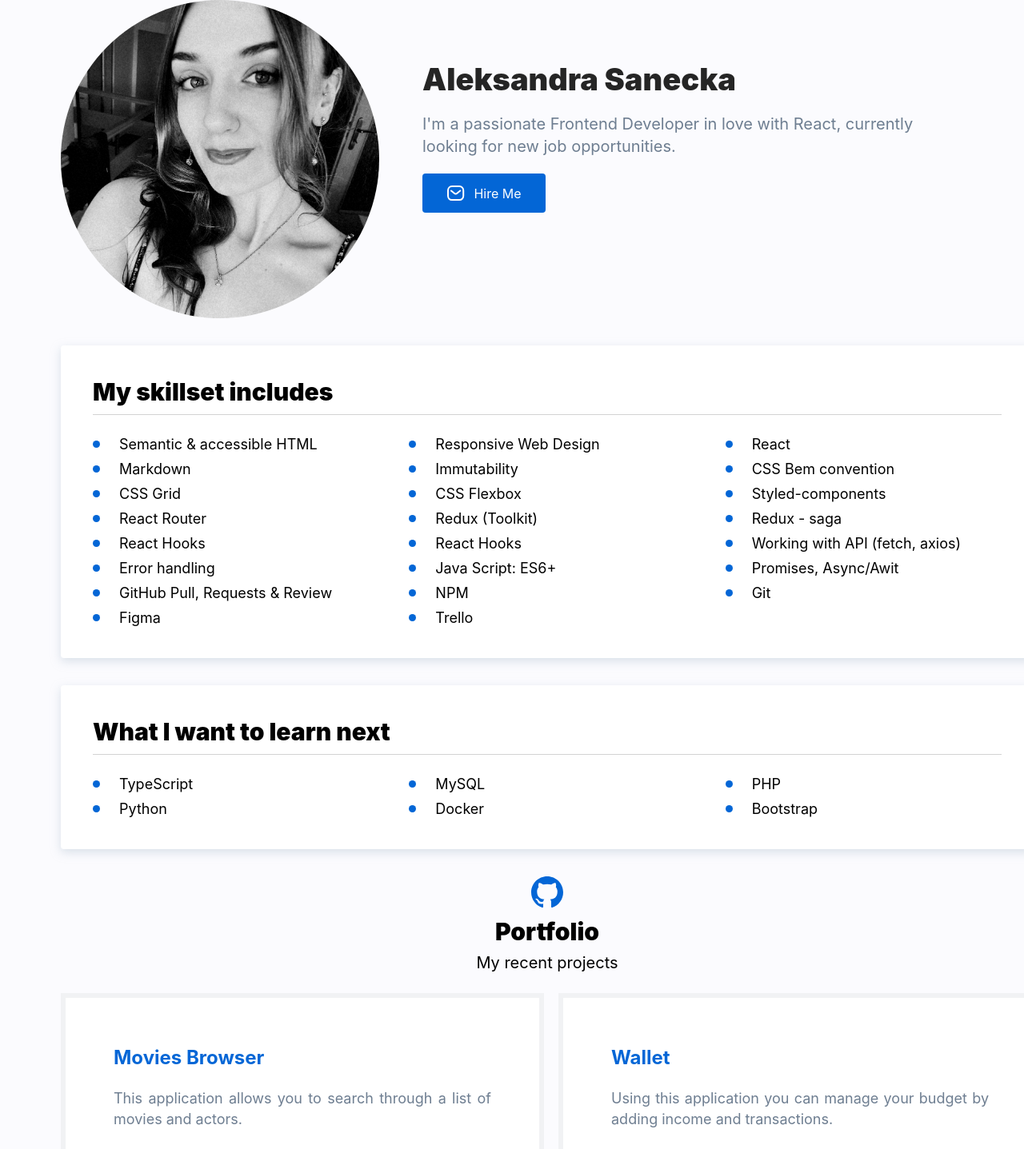
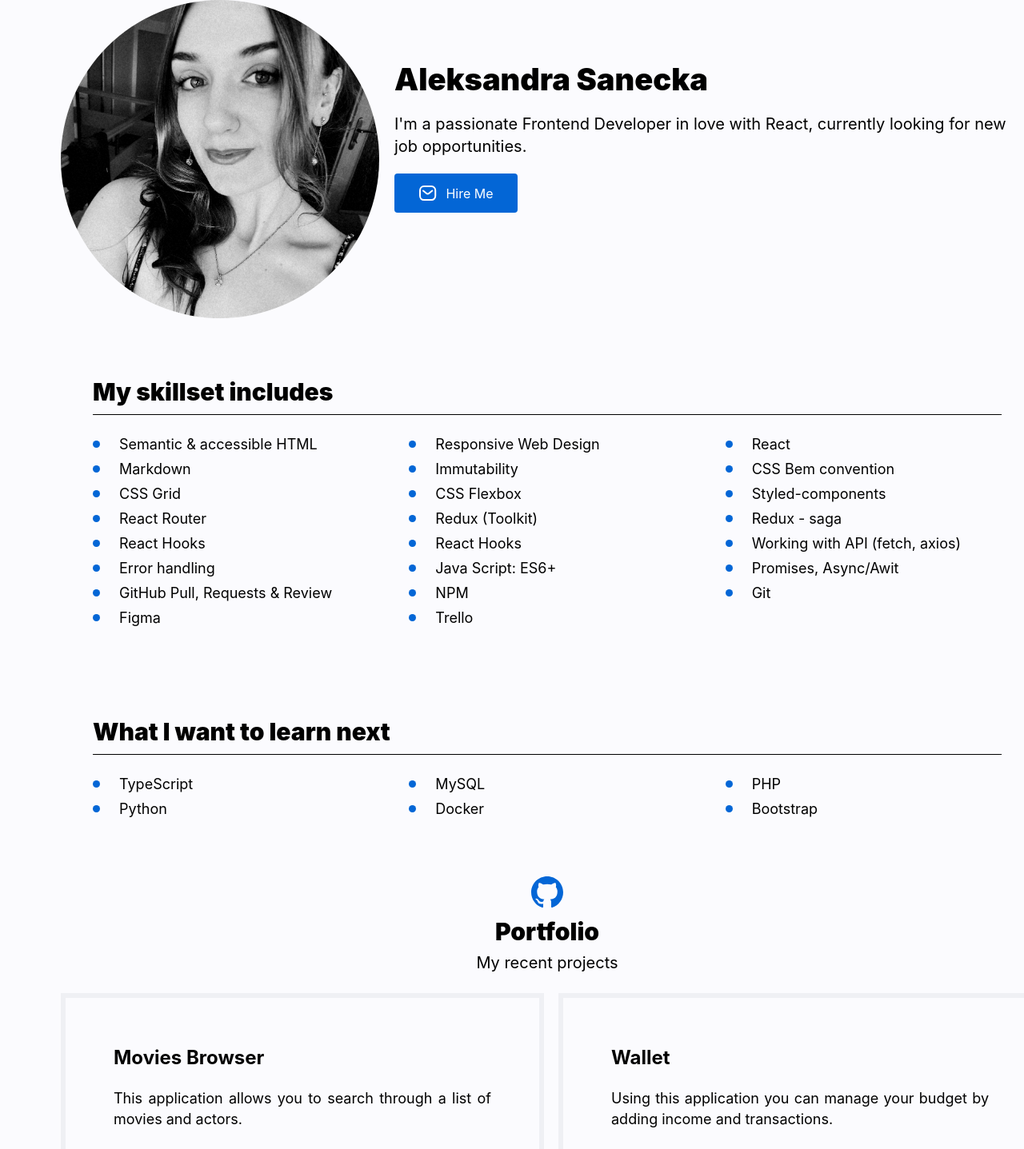
Before and after one commit to saneckaA/personal-homepage, a React (Create React App) app: page / in a window 1280 px wide. Shown: the part 34-1471 px from the top of the page at 80% size. Built offline with nearby package versions, Linux system fonts and the light colour scheme.

Commit message:
added themes to components

```diff
--- a/src/AboutMe/styled.js
+++ b/src/AboutMe/styled.js
@@ -5,8 +5,10 @@ export const About = styled.div`
    height: auto;
    display: flex;
    flex-direction: row;
-   gap: 54px;
+   gap: 19px;
    align-items: center;
+
+
 `;
 
 export const Image = styled.div`
@@ -18,10 +20,11 @@ export const Image = styled.div`
     height: 398px;
     border-radius: 50%;
     }
+
 `;
 
 export const Details = styled.div`
-   width: 633px;
+   width: auto;
    height: 247px;
    display: flex;
    flex-direction: column;
@@ -33,14 +36,17 @@ export const Name = styled.div`
    font-weight: 900;
    font-size: 38px;
    line-height: 45.99px;
-   color: rgba(37, 37, 37, 1);
+   color: ${({theme}) => theme.text};
+
+
 `;
 
 export const Info = styled.div`
    font-weight: 400;
    font-size: 20px;
    line-height: 28px;
-   color: rgba(110, 126, 145, 1);
+   color: ${({theme}) => theme.subtitle};
+
 `;
 
 export const HireMe = styled.a`
--- a/src/Footer/styled.js
+++ b/src/Footer/styled.js
@@ -33,6 +33,7 @@ export const Text = styled.div`
    font-size: 18px;
    line-height: 25px;
    text-align: justify;
+   color: ${({theme}) => theme.text};
 `;
 
 export const Links = styled.div`
@@ -42,9 +43,13 @@ export const Links = styled.div`
 `;
 
 export const GitHub = styled.a`
-
+   img {
+    background: white;
+   }
 `;
 
 export const LinkedIn = styled.a`
-
+   img {
+    background: white;
+   }
 `;
--- a/src/Portfolio/styled.js
+++ b/src/Portfolio/styled.js
@@ -25,11 +25,13 @@ export const Title = styled.div`
    font-weight: 900;
    font-size: 30px;
    line-height: 36.31px;
+   color: ${({theme}) => theme.text};
 `;
 export const SubTitle = styled.div`
    font-weight: 400;
    font-size: 20px;
    line-height: 28px;
+   color: ${({theme}) => theme.text};
 `;
 
 export const Projects = styled.div`
@@ -43,7 +45,7 @@ export const Projects = styled.div`
 export const Project = styled.div`
    width: 592px;
    height: 322px;
-   background: white;
+   background: ${({theme}) => theme.tileBcg};
    border: 6px solid rgba(209, 213, 218, 0.3);
    cursor: pointer;
 
@@ -63,19 +65,19 @@ export const Name = styled.div`
    font-weight: 700;
    font-size: 24px;
    line-height: 29px;
-   color: rgba(3, 102, 214, 1);
+   color: ${({theme}) => theme.projectTitle};
 `;
 
 export const Description = styled.div`
    font-weight: 400;
    font-size: 18px;
    line-height: 25.2px;
-   color: rgba(110, 126, 145, 1);
+   color: ${({theme}) => theme.projectDescription};
    text-align: justify;
 `;
 
 export const DemoAndCode = styled.div`
-   color: rgba(110, 126, 145, 1);
+   color: ${({theme}) => theme.projectDescription};
 `;
 
 export const Demo = styled.div`
--- a/src/Skills/styled.js
+++ b/src/Skills/styled.js
@@ -6,19 +6,20 @@ export const Wrapper = styled.div`
    display: flex;
    flex-direction: column;
    gap: 10px;
-   background: white;
+   background: ${({theme}) => theme.tileBcg};
    border-radius: 4px;
-   box-shadow: rgba(186, 199, 213, 0.5) 0px 4px 12px;
+   box-shadow: ${({theme}) => theme.boxshadow};
 `;
 
 export const Title = styled.div`
    font-size: 30px;
    font-weight: 900;
    padding-bottom: 10px;
-   border-bottom: 1px solid lightgray;
+   border-bottom: 1px solid ${({theme}) => theme.skillsBorderBottom};
    margin-left: 40px;
    margin-right: 40px;
    margin-top: 40px;
+   color: ${({theme}) => theme.text};
 `;
 
 export const SkillsList = styled.ul`
@@ -35,4 +36,5 @@ export const Skill = styled.li`
    grid-template-columns: auto 1fr;
    gap: 24px;
    align-items: center;
+   color: ${({theme}) => theme.text}
 `;
```
